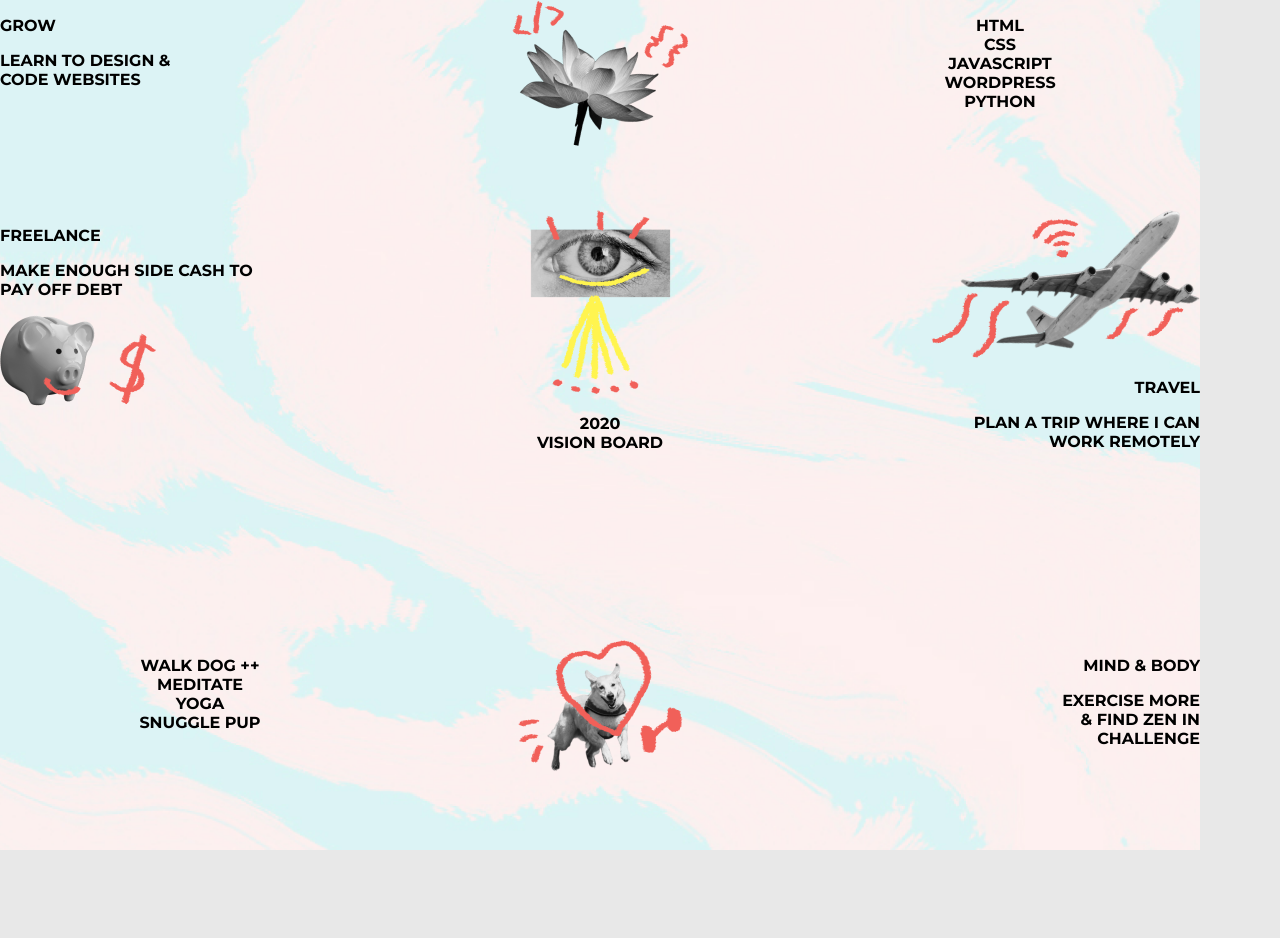
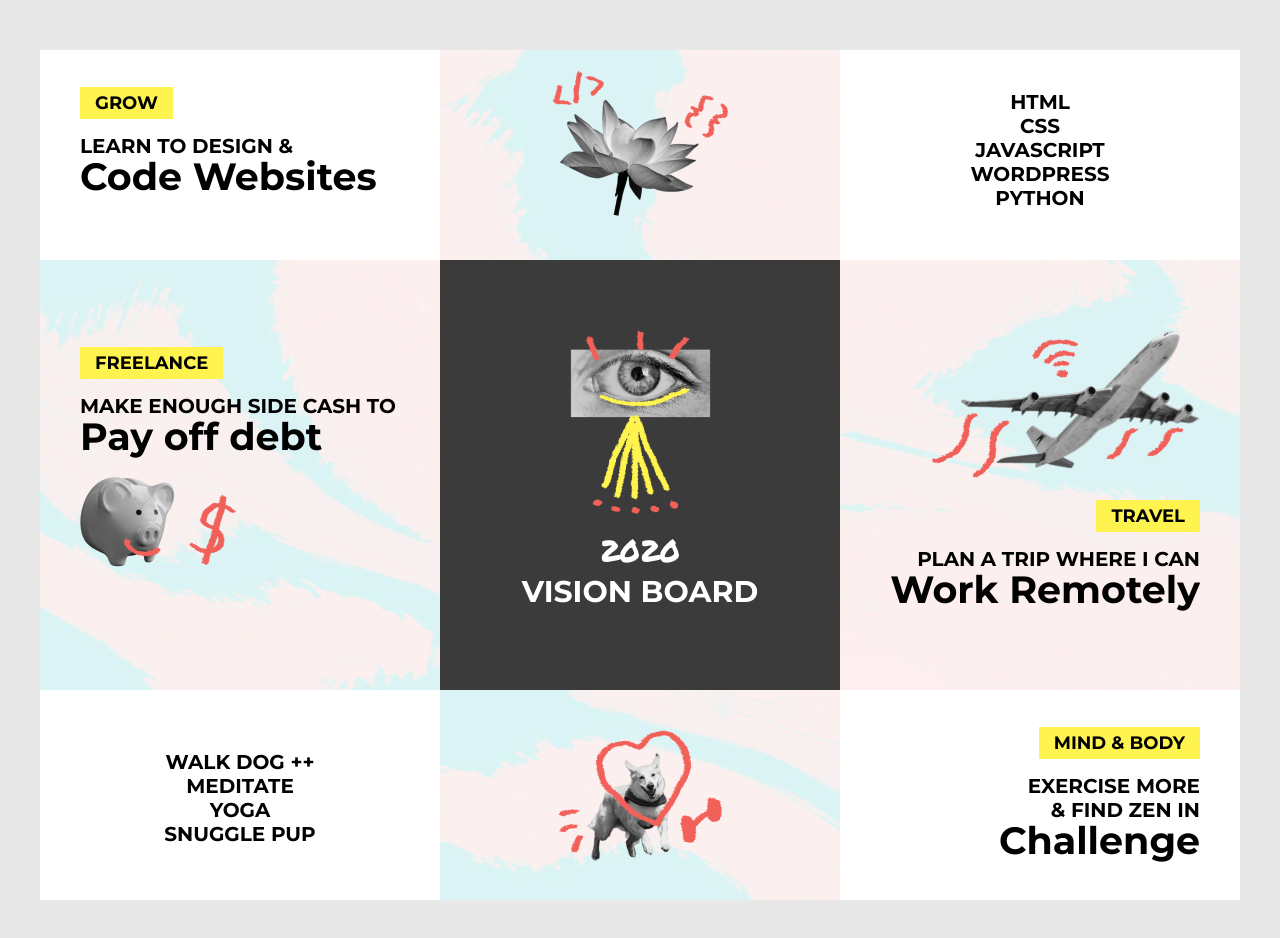
Before and after one commit to lchutich/101-vision-board, a plain HTML site: page index.html in a window 1280 px wide. Before the commit the page ends 850 px from the top, so only its background shows below. Drawn offline with Linux system fonts and the light colour scheme.

Commit message:
Finalized css and html

```diff
--- a/css/main.css
+++ b/css/main.css
@@ -11,6 +11,9 @@ Body	{
 	overflow: auto;
 	font-family: 'Montserrat', sans-serif;
 	text-transform: uppercase;
+	font-size: 20px;
+	margin: 50px auto;
+	font-weight: 700;
 	}
 
 .block	{
@@ -21,10 +24,12 @@ Body	{
 
 .small-block	{
 	height: 210px;
+	padding: 20px 40px;
 }
 
 .large-block	{
 	height: 430px;
+	padding: 70px 40px;
 }
 
 .center	{
@@ -34,3 +39,38 @@ Body	{
 .right {
 text-align: right;
 }
+
+.light-bg	{
+	background-color: #ffffff;
+}
+
+.dark-bg	{
+	background-color: #3b3b3b;
+	color: #ffffff;
+}
+
+.marker{
+	font-family: 'Permanent Marker', cursive;
+	font-weight: normal;
+}
+
+.highlight	{
+	background-color: #fff44f;
+	padding: 5px 15px;
+	font-size: 18px;
+}
+
+strong	{
+	font-size: 38px;
+	text-transform: none;
+	line-height: 38px;
+}
+
+.title	{
+	margin: 10px 0;
+	font-size: 30px;
+}
+
+.top-padding	{
+	padding-top: 40px;
+}
--- a/index.html
+++ b/index.html
@@ -13,7 +13,7 @@
 <body>
 	<div id="vision-board">
 		<div class= "block small-block light-bg">
-				<p>Grow</p> </span>
+				<p><span class="highlight">Grow</span></p>
 				<p>Learn to Design &amp;<br>
 				<strong>Code Websites</strong></p>
 		</div>
@@ -26,7 +26,7 @@
 					CSS<br>
 					Javascript<br>
 					WordPress<br>
-					Python<br>
+					Python
 				</p>
 		</div>
 		<div class="block large-block">
```
